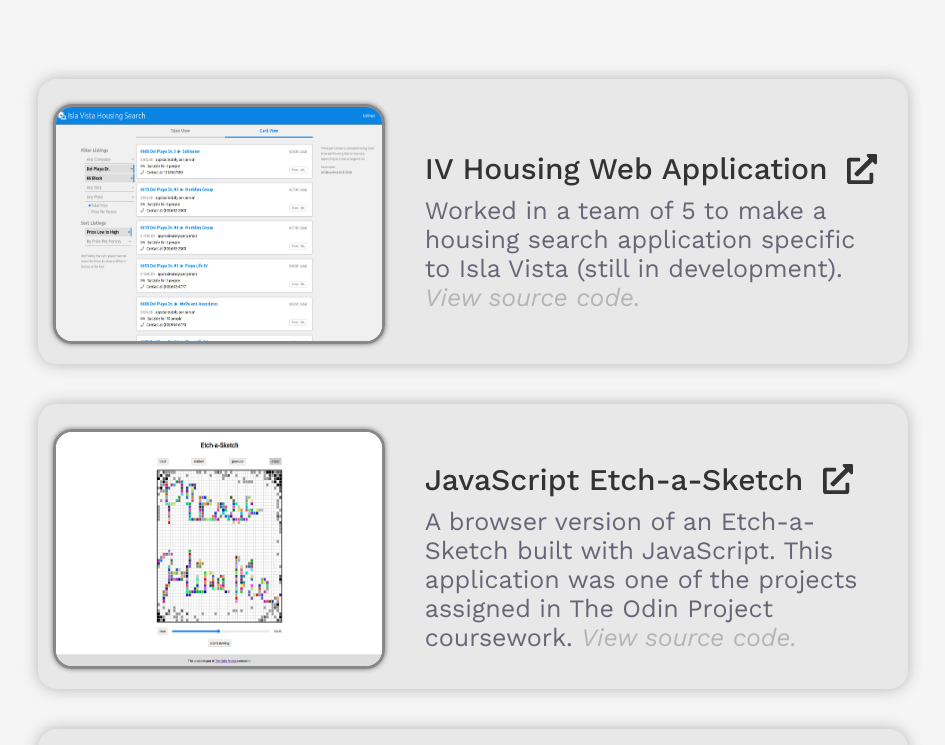
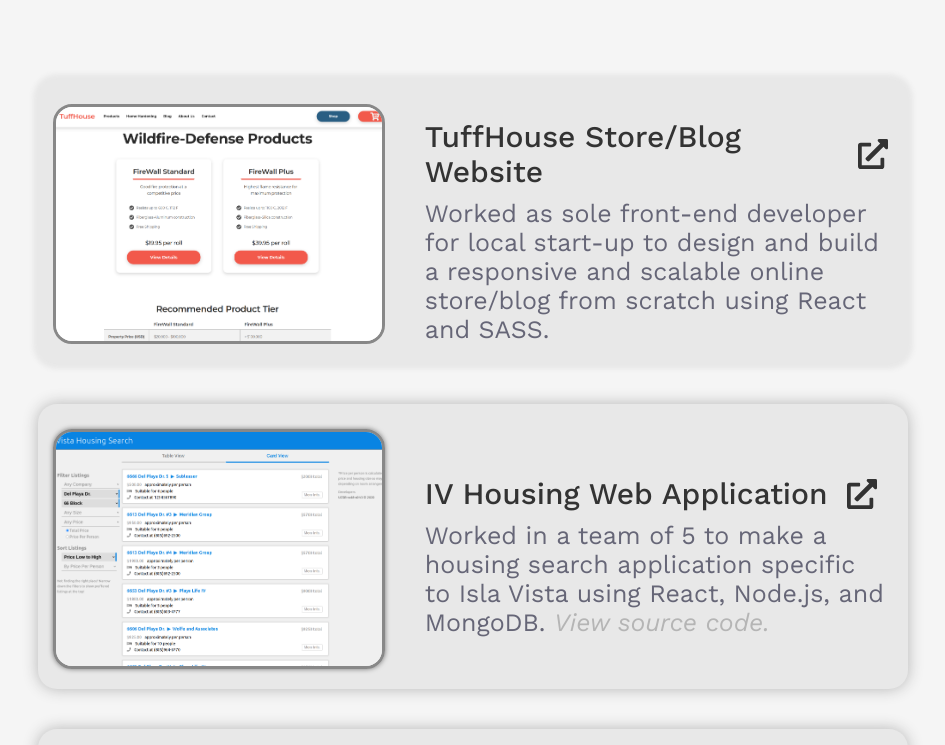
Before and after one commit to mathewkramsch/personal-website-2, a Next.js app: page / in a window 1280 px wide. Shown: the part 959-1704 px from the top of the page, without its empty margins (167-1112 px from the left). Built offline with nearby package versions, Linux system fonts and the light colour scheme.

Commit message:
mk - added tuffhouse to projects list

```diff
--- a/assets/projectsList.js
+++ b/assets/projectsList.js
@@ -1,11 +1,20 @@
 // projectsList.js
 
 export const projectsList = [  // array of project objects
+    {
+        title: 'TuffHouse Store/Blog Website',
+        description: 'Worked as sole front-end developer for local start-up to design and build a responsive and scalable online store/blog from scratch using React and SASS. ',
+        imgSrc: '/projectImgs/tuffhouse.png',
+        link: 'https://mathewkramsch.github.io/odin-etch-a-sketch/',
+        srcCode: 'false',
+        srcCodeLink: 'https://github.com/mathewkramsch/odin-etch-a-sketch'
+    },
     {  // project object
         title: 'IV Housing Web Application',
-        description: 'Worked in a team of 5 to make a housing search application specific to Isla Vista (still in development). ',
+        description: 'Worked in a team of 5 to make a housing search application specific to Isla Vista using React, Node.js, and MongoDB. ',
         imgSrc: '/projectImgs/ivhousing.png',
         link: 'https://cs48-s20-s0-t3-prod.herokuapp.com/',
+        srcCode: 'true',
         srcCodeLink: 'https://github.com/ucsb-cs48-s20/project-s0-t3-iv-housing'
     },
     {
@@ -13,6 +22,7 @@
         description: 'A browser version of an Etch-a-Sketch built with JavaScript. This application was one of the projects assigned in The Odin Project coursework. ',
         imgSrc: '/projectImgs/etch-a-sketch.png',
         link: 'https://mathewkramsch.github.io/odin-etch-a-sketch/',
+		srcCode: 'true',
         srcCodeLink: 'https://github.com/mathewkramsch/odin-etch-a-sketch'
     },
     {
@@ -20,6 +30,7 @@
         description: 'An in-browser keyboard Drum-Kit built with JavaScript. This application was one of the projects assigned in The Odin Project coursework. ',
         imgSrc: 'projectImgs/drum-kit.png',
         link: 'https://mathewkramsch.github.io/javascript30-drumkit/',
+        srcCode: 'true',
         srcCodeLink: 'https://github.com/mathewkramsch/javascript30-drumkit'
     },
     {
@@ -27,6 +38,7 @@
         description: 'An in-browser Rock, Paper, Scissors game with UI built with JavaScript. This application was one of the projects assigned in The Odin Project coursework. ',
         imgSrc: 'projectImgs/rockpaperscissors.png',
         link: 'https://mathewkramsch.github.io/odin-rockpaperscissors/',
+        srcCode: 'true',
         srcCodeLink: 'https://github.com/mathewkramsch/odin-rockpaperscissors'
     }
 ];
--- a/components/projects/comps/card.jsx
+++ b/components/projects/comps/card.jsx
@@ -63,9 +63,11 @@
                         </h4>
                     </a>
                     <p>{this.props.projectData.description}
-                        <a href={this.props.projectData.srcCodeLink} className='srcCodeLink'>
-                            View source code.
-                        </a>
+						{ this.props.projectData.srcCode==='true' &&
+							<a href={this.props.projectData.srcCodeLink} className='srcCodeLink'>
+								View source code.
+							</a>
+						}
                     </p>
                 </div>
             </div>
--- a/styles/components/cards.scss
+++ b/styles/components/cards.scss
@@ -41,6 +41,8 @@
     a { img {
             width: 332px;
             height: 240px;
+			object-fit: cover;
+			object-position: 50% 10%;
             border-radius: 19px;
             border-style: solid;
             border-color: colors.$black-800;
```
Also changed, not shown: public/projectImgs/tuffhouse.png (added).
